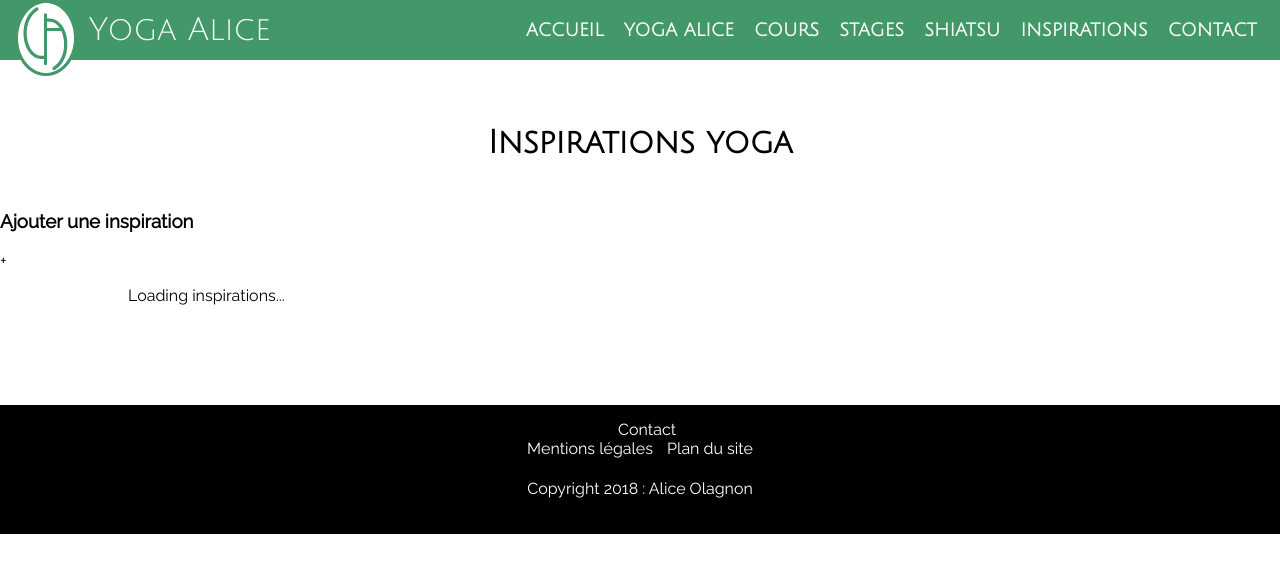
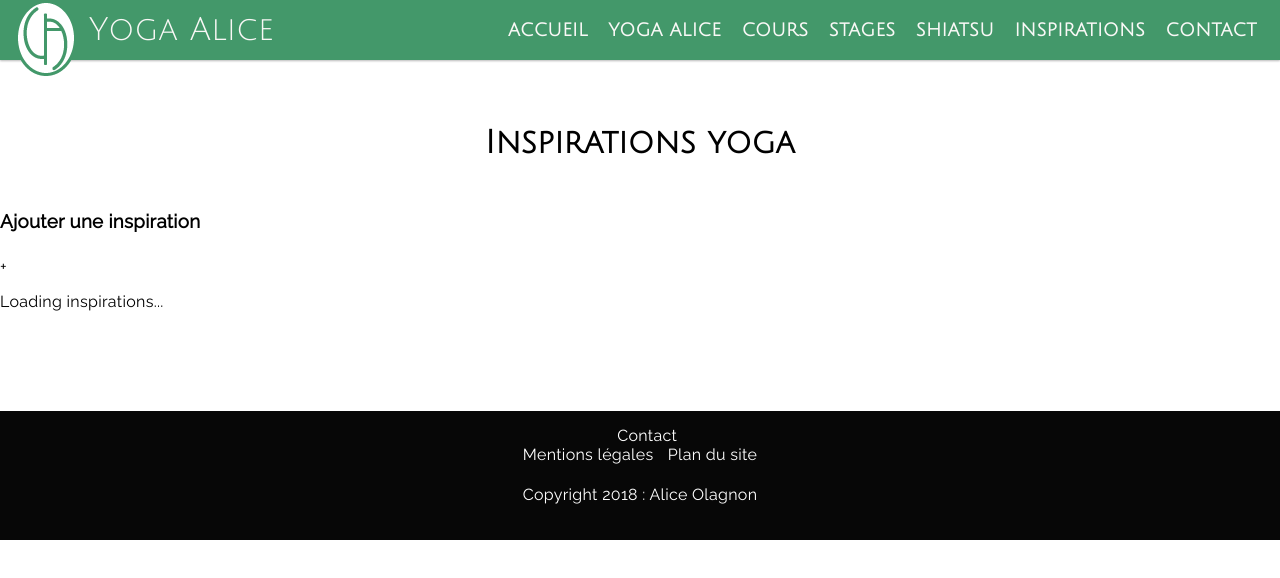
Before and after one commit to lfoussat/yoga-alice, a website with bundled scripts: page client/index.html in a window 1280 px wide. Built offline with nearby package versions, Linux system fonts and the light colour scheme; files whose address does not match are found by name.

Commit message:
update styles

```diff
--- a/client/css/styles.css
+++ b/client/css/styles.css
@@ -3,16 +3,19 @@
 body {
   font-family: 'Raleway', sans-serif;
   margin: 0px;
+  font-size: 16px;
+  letter-spacing: 0.3px;
 }
 
-h1 {
+h1, h2 {
   font-family: 'Julius Sans One', sans-serif;
   margin: 125px 0px 50px 0px;
   text-align: center;
 }
 
-
-
+h3 {
+  margin-bottom: 25px;
+}
 
 /***************** HEADER navigation *****************/
 
@@ -72,7 +75,7 @@ h1 {
 /***************** FOOTER STYLE *****************/
 
 #yogaAliceFooter {
-  background-color: #000000;
+  background-color: #070707;
   text-align: center;
   padding: 15px;
   margin-top: 100px;
@@ -83,13 +86,6 @@ h1 {
   color: #fff;
   padding: 5px;
   text-decoration: none;
-}
-
-/* inspirations */
-
-#inspirations {
-  margin-right: 10%;
-  margin-left: 10%;
 }
 
 /***************** END OF FOOTER STYLE *****************/
@@ -106,6 +102,7 @@ h1 {
   height: 60px;
   padding: 0px;
   z-index: 20;
+  box-shadow: 0px 1px 2px #00000047;
 }
 
 /* Logo */
```
